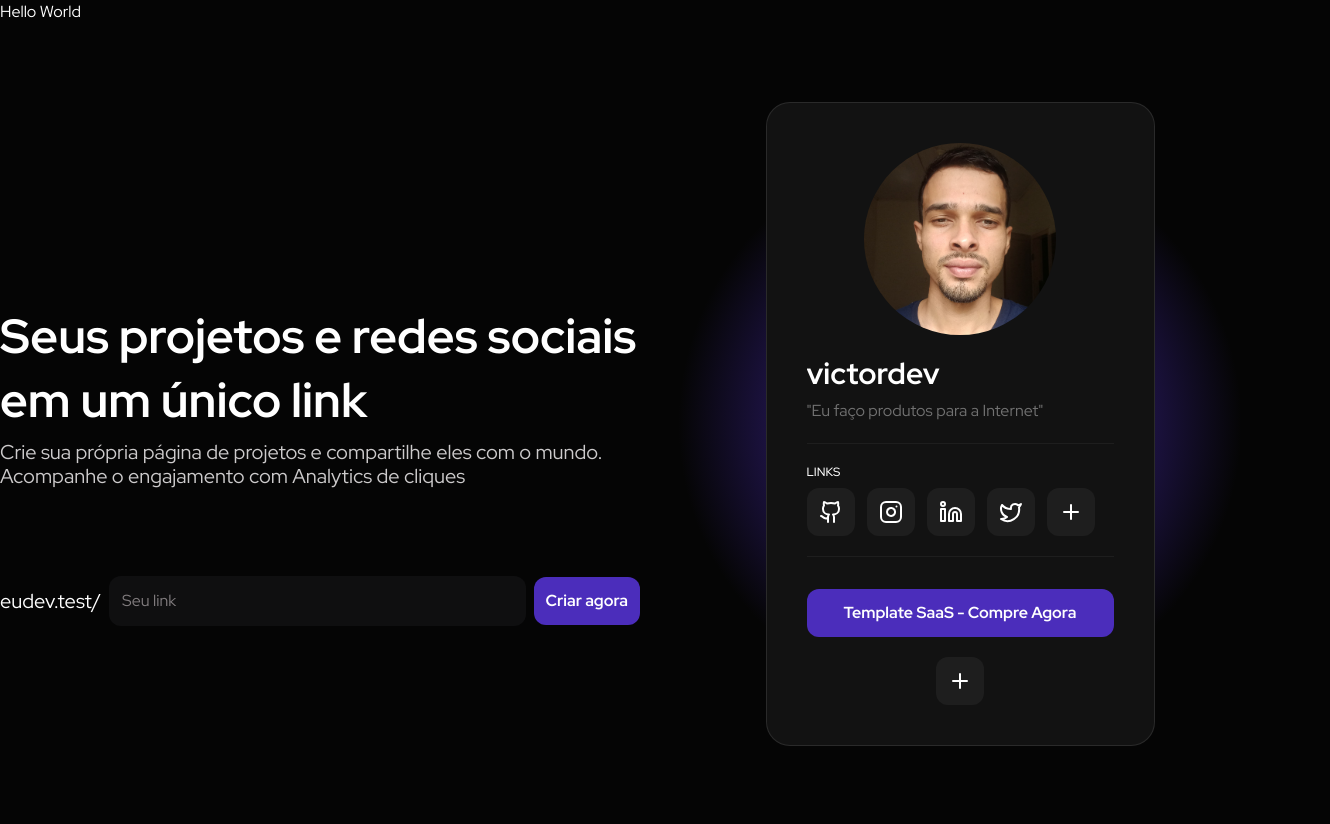
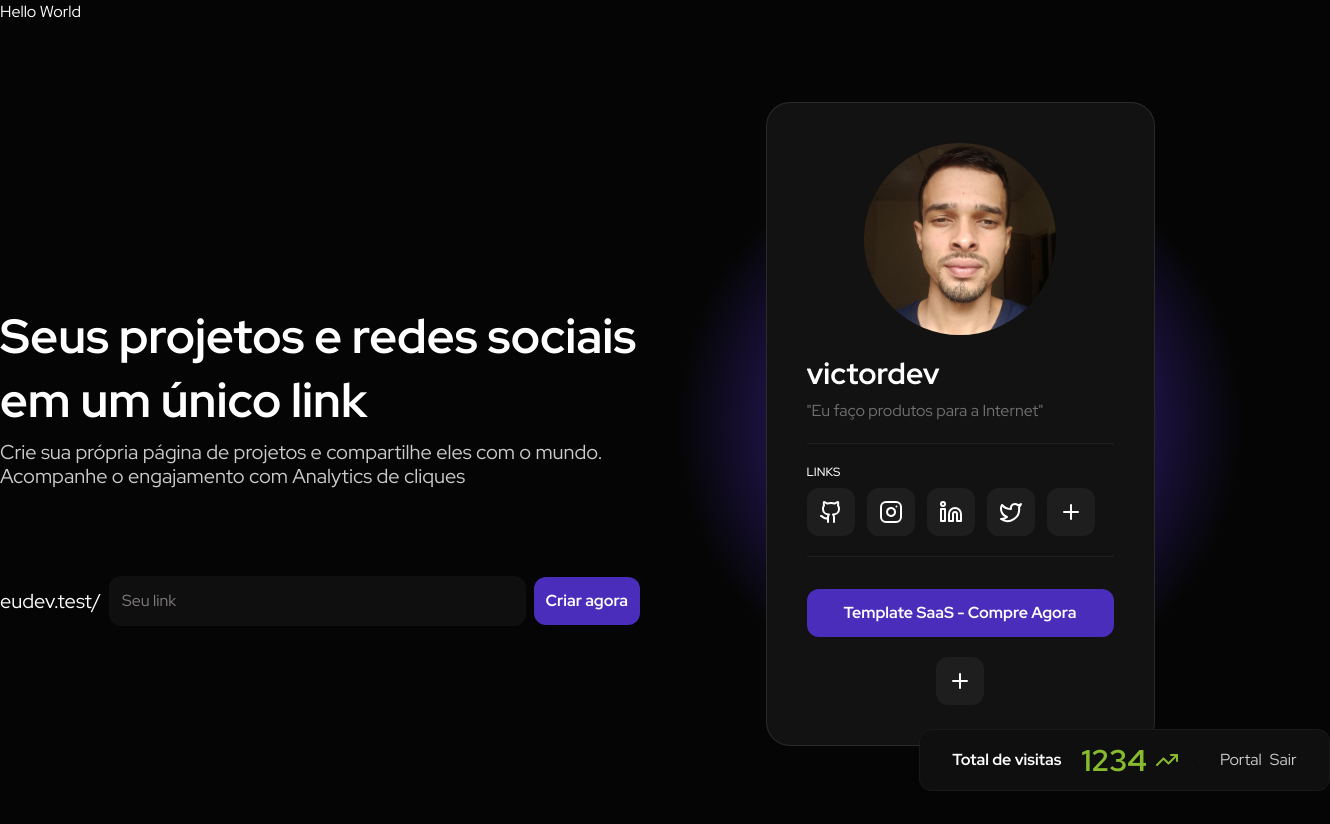
Before and after one commit to victordev13/curso-microsaas, a Next.js app: page / in a window 1280 px wide. Shown: the whole page, 1330 px wide, since content can reach past the window. Built offline with nearby package versions, Linux system fonts and the light colour scheme.

Commit message:
feat: total visits

```diff
--- /dev/null
+++ b/src/app/components/common/total-visits.tsx
@@ -0,0 +1,26 @@
+import { mergeClasses } from '@/app/lib/utils'
+import { TrendingUp } from 'lucide-react'
+import { Hr } from '../ui/Hr'
+
+export function TotalVisits() {
+  return (
+    <div
+      className={mergeClasses(
+        'w-min px-8 py-3 rounded-xl shaddow-lg whitespace-nowrap',
+        'flex items-center gap-5',
+        'bg-background-secondary border border-bottom border-border-primary',
+      )}
+    >
+      <span className="font-bold text-white">Total de visitas</span>
+      <div className="flex items-center gap-2 text-accent-green">
+        <span className="text-3xl font-bold">1234</span>
+        <TrendingUp />
+      </div>
+      <Hr orientation="vertical" />
+      <div className="flex items-center gap-2">
+        <button>Portal</button>
+        <button>Sair</button>
+      </div>
+    </div>
+  )
+}
--- a/src/app/components/landing-page/hero.tsx
+++ b/src/app/components/landing-page/hero.tsx
@@ -1,8 +1,8 @@
+import { TotalVisits } from '../common/total-visits'
 import UserCard from '../common/user-card'
 import { Button } from '../ui/button'
 import { Input } from '../ui/input'
 import { ProjectCard } from './project-card'
-import { TotalVisits } from './total-visits'
 
 export function Hero() {
   return (
--- a/src/app/components/landing-page/total-visits.tsx
+++ /dev/null
@@ -1,3 +0,0 @@
-export function TotalVisits() {
-  return <div></div>
-}
--- a/src/app/components/ui/Hr.tsx
+++ b/src/app/components/ui/Hr.tsx
@@ -1,12 +1,26 @@
 import { mergeClasses } from '@/app/lib/utils'
+
+interface HrProps extends React.HTMLAttributes<HTMLHRElement> {
+  orientation?: 'horizontal' | 'vertical'
+}
+
+const orientationClasses = {
+  vertical: 'border-l h-full d-list-item',
+  horizontal: 'border-t w-full',
+}
 
 export function Hr({
   className,
+  orientation = 'horizontal',
   ...props
-}: React.HTMLAttributes<HTMLHRElement>) {
+}: HrProps) {
   return (
     <hr
-      className={mergeClasses('border-white/5 w-full', className)}
+      className={mergeClasses(
+        'border-white/5',
+        orientationClasses[orientation],
+        className,
+      )}
       {...props}
     />
   )
```
